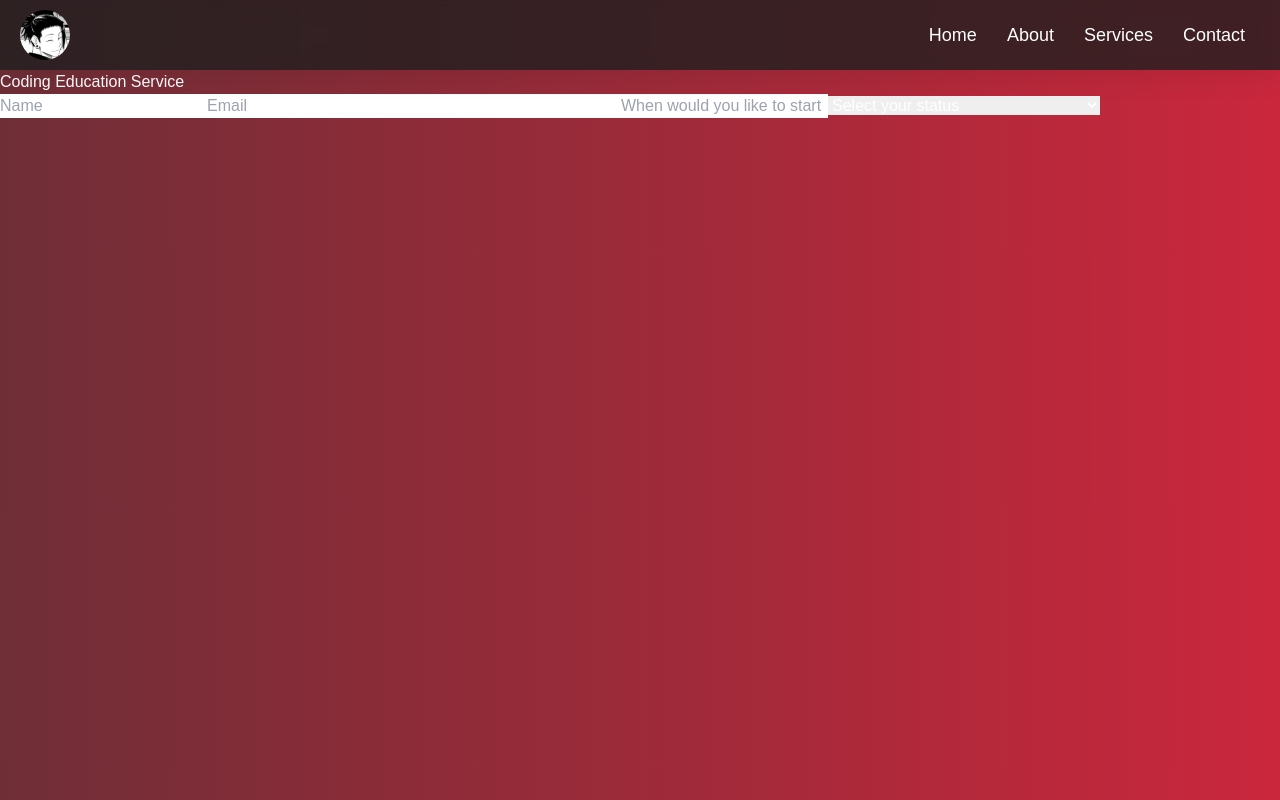
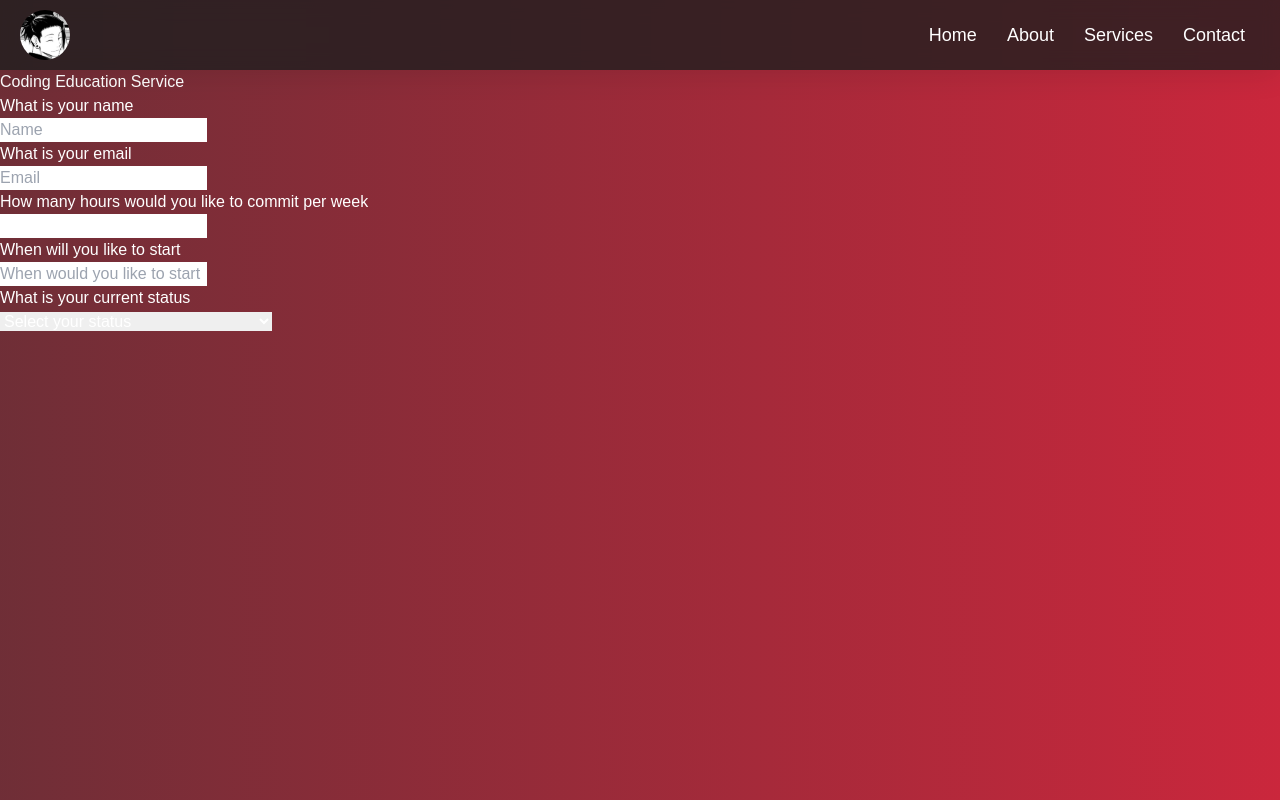
Before and after one commit to CodeWithAli-Co/CodeWithAli, a Next.js app: page /services/education in a window 1280 px wide. Built offline with nearby package versions, Linux system fonts and the light colour scheme.

Commit message:
simple headers for each categorial form in education

```diff
--- a/src/app/components/tutoringForm.tsx
+++ b/src/app/components/tutoringForm.tsx
@@ -55,6 +55,7 @@ export function TutoringForm() {
     return (
         <form className="max-w-2xl mx-auto space-y-6 p-4">
             <div className="space-y-4">
+            <h6>What is your name</h6>
                 <input
                     type="text"
                     value={name}
@@ -62,7 +63,7 @@ export function TutoringForm() {
                     placeholder="Name"
                     className="w-full p-2 border rounded  text-black"
                 />
-
+            <h6>What is your email</h6>
                 <input
                     type="email"
                     value={email}
@@ -70,15 +71,16 @@ export function TutoringForm() {
                     placeholder="Email"
                     className="w-full p-2 border rounded  text-black"
                 />
+                <h6>How many hours would you like to commit per week</h6>
+                <input
 
-                <input
                     type="number"
                     value={hours}
                     onChange={(e) => setHours(Number(e.target.value))}
                     placeholder="How many hours per week"
                     className="w-full p-2 border rounded  text-black"
                 />
-
+                <h6>When will you like to start</h6>
                 <input
                     type="text"
                     value={startingTime}
@@ -86,7 +88,7 @@ export function TutoringForm() {
                     placeholder="When would you like to start"
                     className="w-full p-2 border rounded  text-black"
                 />
-
+                 <h6>What is your current status</h6>
                 <select
                     value={supportStatus}
                     onChange={(e) => setSupportStatus(e.target.value)}
```
